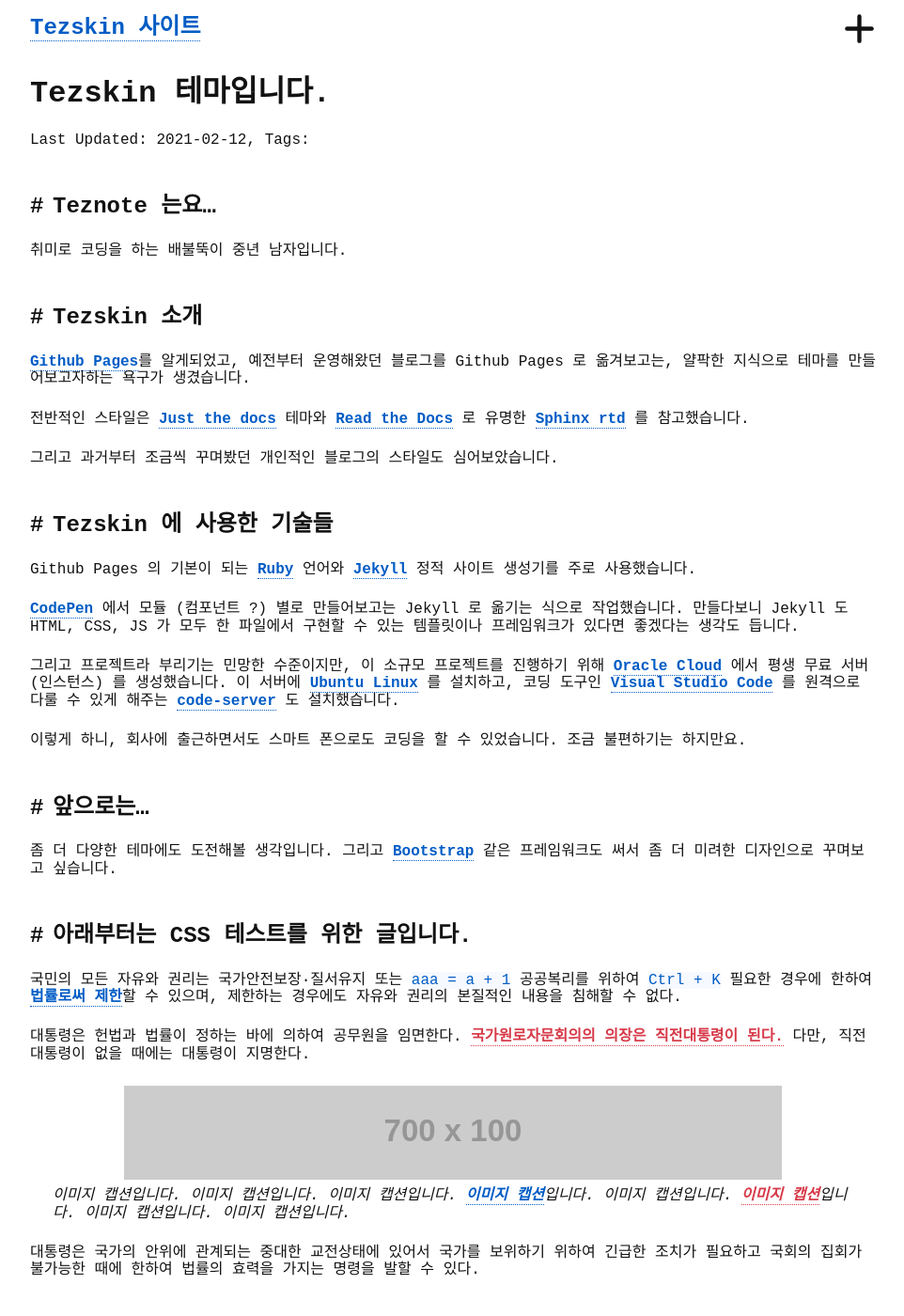
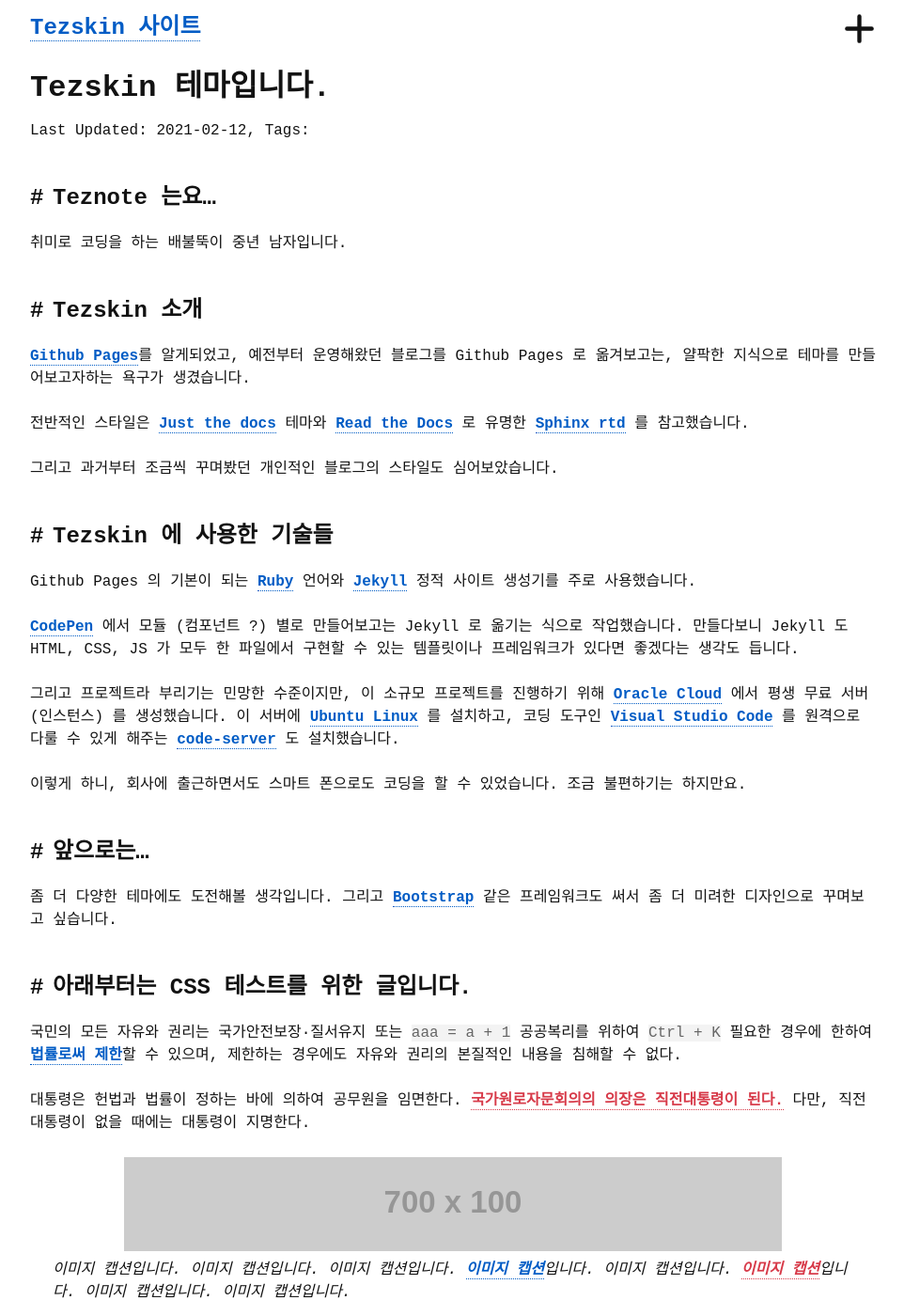
Before and after one commit to teznote/tezskin, a Jekyll site: the page built from index.md, in a window 1280 px wide and 1400 px high. Shown: the whole window at 94% size, without its empty margins (158-1120 px from the left). Built offline with Jekyll 4.4.1, drawn with Linux system fonts in a browser that asks for light colours; nearby versions of some CDN libraries; some web fonts are replaced; a style sheet for code colours, icons or effects is not loaded.

Commit message:
Update style4.scss

```diff
--- a/assets/style4.scss
+++ b/assets/style4.scss
@@ -5,10 +5,10 @@ $top-height: 60px;
 $max-width: 900px;
 $color: #121212;
 $bg-color: #ffffff;
-$nav-bg-color: #f6f9ff;
+$nav-bg-color: #f3f3f3;
 $a-color: #005cc5;
 $b-color: #d73a49;
-$c-color: #cccccc;
+$c-color: #666666;
 
 * {
     scrollbar-width: none;
@@ -20,6 +20,7 @@ html, body {
     font-family: 'Hack', 'NanumSquareRound', monospace;
     font-weight: 400;
     font-size: 16px;
+    line-height: 1.5rem;
     width: 100%;
     height: 100%;
     margin: 0;
@@ -154,7 +155,7 @@ b, strong {
             padding: 0 !important;
             font-size: 1rem;
             font-weight: 400;
-            color: #{$a-color};
+            color: #{$c-color};
             background-color: #{$nav-bg-color};
         }
     }
@@ -163,11 +164,11 @@ b, strong {
         padding: 1rem 1.5rem;
         border-left-width: .5rem;
         border-left-style: solid;
-        border-color: #{$a-color};
+        border-color: #{$c-color};
         &:before {
             content: ':: ' attr(class);
             display: block;
-            color: #{$a-color};
+            color: #{$c-color};
             text-transform: uppercase;
             font-weight: 800;
             font-style: italic;
@@ -178,7 +179,7 @@ b, strong {
         li {
             margin-left: 1.5rem;
             &:before {
-                content: "+";
+                content: "\2219";
                 display: inline-block;
                 width: 1.5rem;
                 margin-left: -1.5rem;
```
